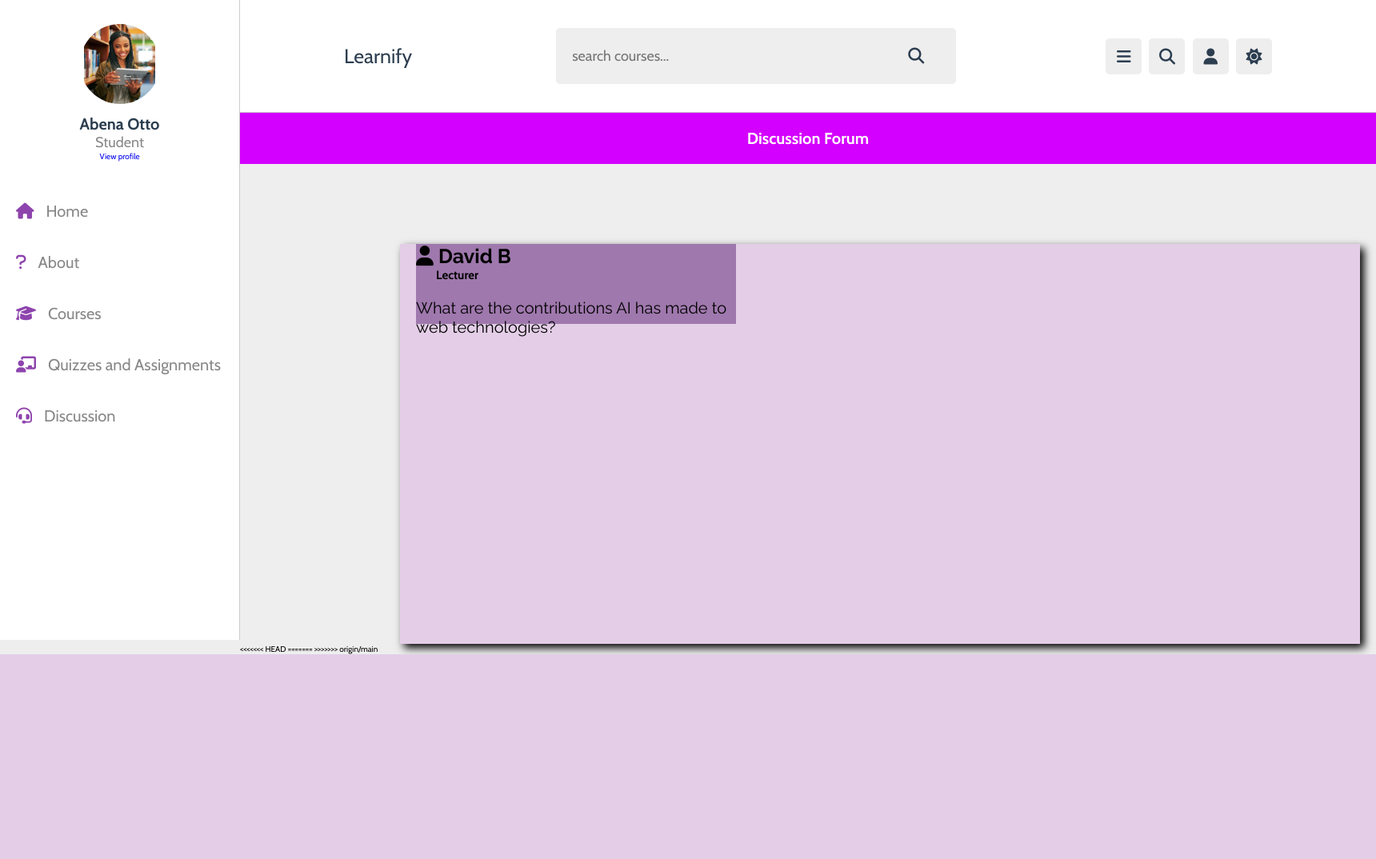
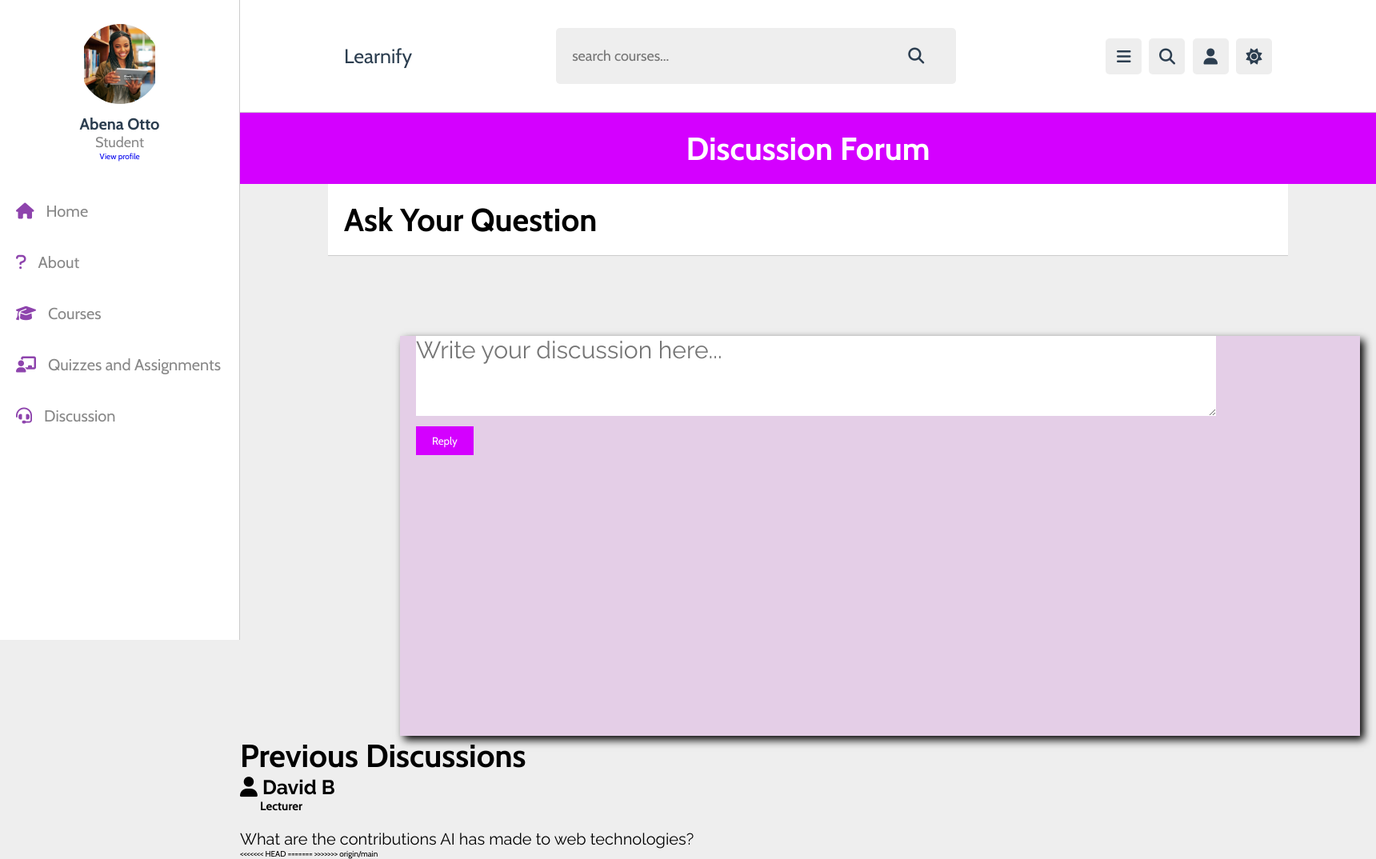
Before and after one commit to webLoversGroup4/LearningManagementSystem, a PHP site: page /discussions.html in a window 1720 px wide. Shown: the whole page at 80% size. Before the commit the page ends 818 px from the top, so only its background shows below. Run offline with PHP 8.4, Linux system fonts and the light colour scheme; some libraries are stand-ins or nearby versions.

Commit message:
new discussion

```diff
--- a/css/discussionCSS.css
+++ b/css/discussionCSS.css
@@ -254,10 +254,17 @@
     box-shadow: 5px 5px 10px black;
  }
 
+ h1{
+   font-size: 40px;
+   font-family: 'Cabin';
+ }
+
  .question{
-   width:400px;
+   width:1000px;
    height:100px;
-   background-color: #9f78ad;
+   /*margin: 60px;*/
+   margin-top: 60px;
+   background-color: white;
 
 }
 
@@ -282,7 +289,7 @@
 }
 
  #discuss-container {
-    margin-bottom: 20px;
+    margin-top: 100px;
  }
 
  .post {
--- a/discussions.html
+++ b/discussions.html
@@ -78,13 +78,30 @@
  <header>
     <h1>Discussion Forum</h1>
  </header>
+<section class="header">
+   <h1>Ask Your Question</h1>
+</section>
 
  <section class="discuss">
    <div class="question">
-      <h2 id="post-name"><i class="fa-solid fa-user"></i>  David B</h2>
+
+      <div id="discuss-container">
+         <form id="post-form">
+            <textarea id="post-content" placeholder="Write your discussion here..."></textarea>
+            <button type="submit">Reply</button>
+         </form>
+      </div>
+
+
+
+
+ </section>
+ <h1>Previous Discussions</h1>
+
+ <h2 id="post-name"><i class="fa-solid fa-user"></i>  David B</h2>
       <h2 id="post-position">Lecturer</h2>
       <p id="questions">What are the contributions AI has made to web technologies?</p>
- </section>
+      </div>
 
  <!--
 
@@ -93,14 +110,9 @@
 
 
 
-    </div>
-    <div id="discuss-container">
 
-    </div>
-    <form id="post-form">
-       <textarea id="post-content" placeholder="Write your discussion here..."></textarea>
-       <button type="submit">Reply</button>
-    </form>
+
+
  </main>
 -->
  <script>
```
